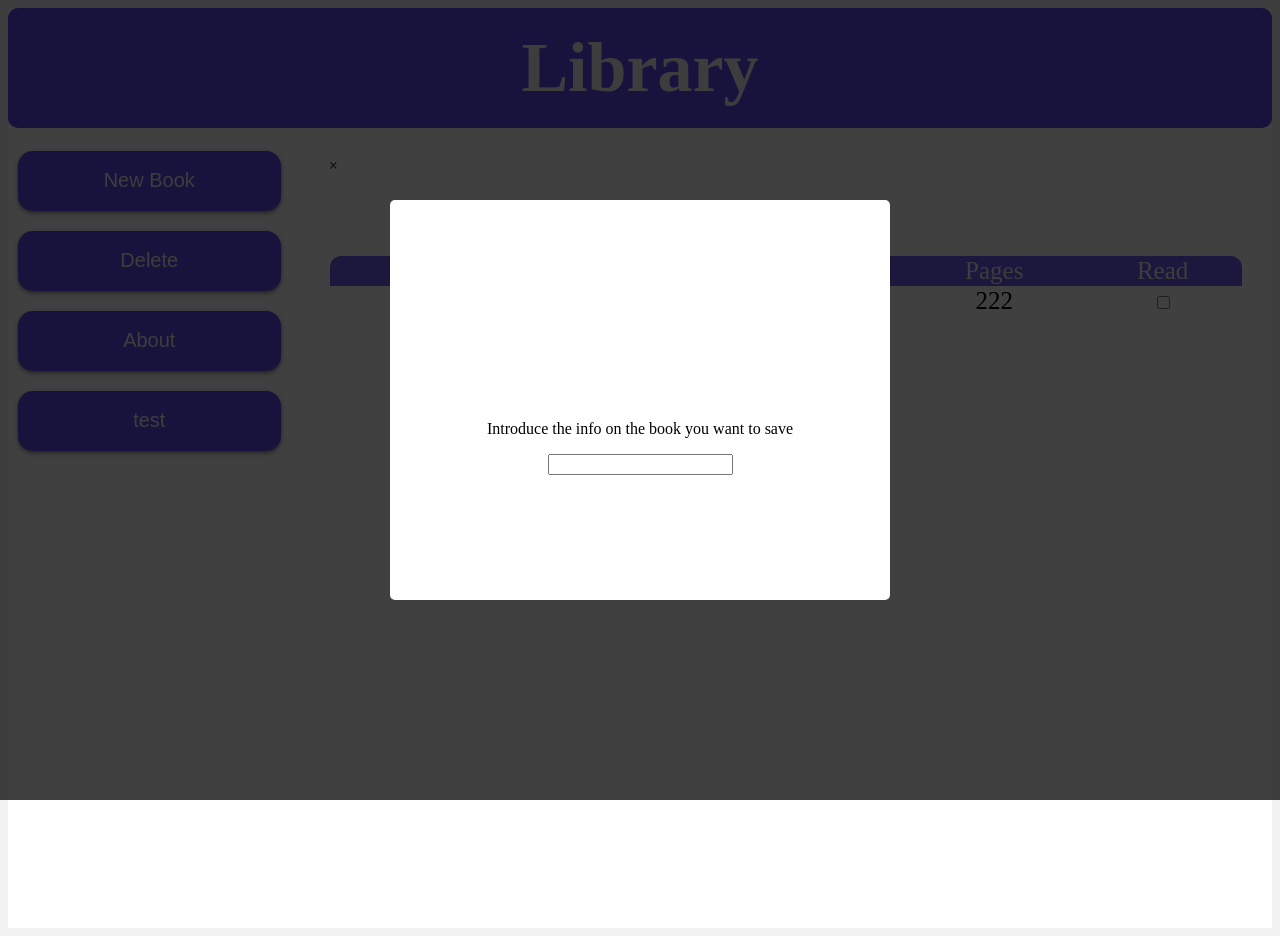
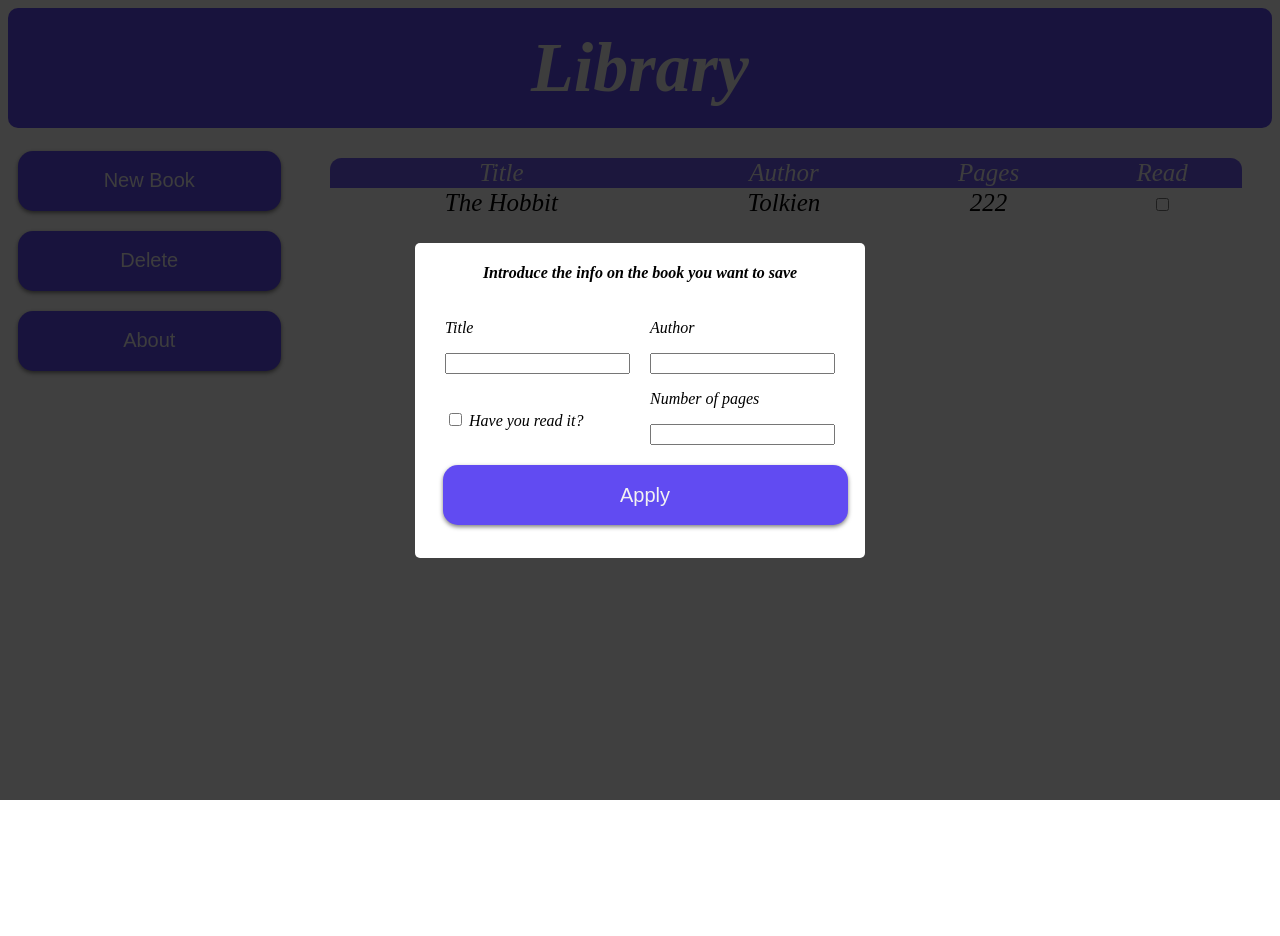
Before and after one commit to carlos17mar/Library-app, a plain HTML site: page index.html in a window 1280 px wide. Both pictures are taken after a click on the button "New Book". Drawn offline with Linux system fonts and the light colour scheme.

Commit message:
Finished the pop.up for the new book button

```diff
--- a/index.html
+++ b/index.html
@@ -23,10 +23,26 @@
 
 <div id="popup">
   <div id="popup-content">
-    <h1>Hello</h1>
-    <p>Introduce the info on the book you want to save</p>
-    <input></input>
+    <h4>Introduce the info on the book you want to save</h4>
+    <div class="row">
+    <div class="column1">
+        <p>Title</p>
+        <input type="text" name="Title" id="newTitle">
+        <br>
+        <br>
+        <br>
+        <input type="checkbox" name="read" id="readed">
+        <label for="readed">Have you read it?</label>
 
+    </div>
+    <div class="column2">
+        <p>Author</p>
+        <input type="text" name="Author" id="newAuthor">
+        <p>Number of pages</p>
+        <input type="number" name="newpages" id="newPages">
+    </div>
+</div>
+    <button>Apply</button>
 </div>
 </div>
 
@@ -38,19 +54,13 @@
           <button id="delete">Delete</button>
           <br/>
           <button id="about">About</button>
-          <button disabled="disabled">test</button>
 
 
         </div>
 
 
         <div class="bookTable">
-           <div class="modal" id="displayNew">
-            <div class="modal-content">
-              <span class="close-button">&times;</span>
-              <h1>Hello</h1>
-            </div>
-            </div>
+
           <table>
             <tbody>
               <tr id="head">
--- a/style.css
+++ b/style.css
@@ -1,5 +1,9 @@
+html{
+  font-family: 'Times New Roman', Times, serif;
+  font-style: italic;
+}
 body {
-  background-color: #f2f2f2;
+  background-color: #ffffff;
 }
 h1 {
   color: rgb(255, 255, 255);
@@ -120,12 +124,23 @@ button:hover {
 }
 
 #popup-content {
-  width: 500px;
+  width: 450px;
   flex-direction:column;
-  height: 400px;
+  height: 315px;
   background:white;
   border-radius:5px;
   display:flex;
-  justify-content:center;
   align-items:center;
+
 }
+
+.row{
+  display: flex;
+}
+.column1{
+  margin-right: 20px;
+  flex: 50%;
+}
+.column2{
+  flex: 50%;
+}
```
